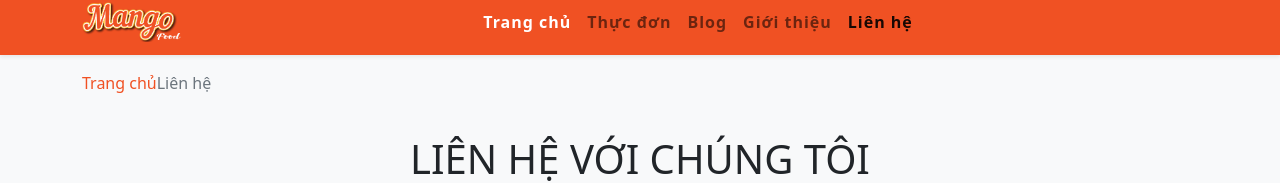
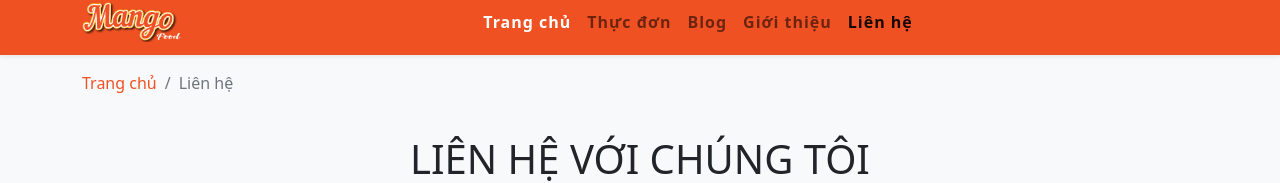
Before and after one commit to gnoud-it/fe-project-group1, a React (Create React App) app: page /lien-he in a window 1280 px wide. Shown: the part 132-315 px from the top of the page. Built offline with nearby package versions, Linux system fonts and the light colour scheme.

Commit message:
Xuan Thuan

```diff
--- a/src/App.js
+++ b/src/App.js
@@ -1,11 +1,15 @@
 import React from "react";
 import { BrowserRouter, Routes, Route } from "react-router-dom";
 import DefaultLayout from "./containers/DefaultLayout";
+import DangKy from "./pages/DangKy";
+import DangNhap from './pages/DangNhap';
 
 function App() {
   return (
     <BrowserRouter>
       <Routes>
+      <Route path="/dang-nhap" element={<DangNhap />} />
+      <Route path="/dang-ky" element={<DangKy />} />
         <Route path="/*" element={<DefaultLayout />} />
       </Routes>
     </BrowserRouter>
--- a/src/containers/Header.js
+++ b/src/containers/Header.js
@@ -1,5 +1,5 @@
 import React from "react";
-import {  NavLink } from "react-router-dom";
+import { NavLink } from "react-router-dom";
 import logo from "../images/logo.png";
 import logo_nav from "../images/logo-nav.png";
 
@@ -22,9 +22,12 @@ const Header = () => {
                               <li className="breadcrumb-item small">
                                  <h6 className="text-white float-start small">
                                     &nbsp;
-                        <a href="/#" className="text-decoration-none text-white">
-                          Giờ mở cửa: T2-T6: 7:00 AM - 22:30 PM, T7-CN: 7:30 AM
-                          - 23:00 PM
+                                    <a
+                                       href="/#"
+                                       className="text-decoration-none text-white"
+                                    >
+                                       Giờ mở cửa: T2-T6: 7:00 AM - 22:30 PM,
+                                       T7-CN: 7:30 AM - 23:00 PM
                                     </a>
                                  </h6>
                               </li>
@@ -46,14 +49,14 @@ const Header = () => {
                      <div className="col-12 col-lg-6 col-md-4 mt-1">
                         <h6 className="text-white float-start small pe-2 float-end">
                            <NavLink
-                              // to="/register"
+                              to="/dang-ky"
                               className="text-decoration-none text-index px-2 "
                            >
                               Đăng Ký
                            </NavLink>
                            <span className="text-index">/</span>
                            <NavLink
-                              // to="/login"
+                              to="/dang-nhap"
                               className="text-decoration-none text-index ps-2"
                            >
                               Đăng Nhập
@@ -94,7 +97,9 @@ const Header = () => {
                            data-bs-target="#exampleModal"
                         >
                            <i className="bi bi-basket2-fill fs-2 text-index" />
-                  <span className="badge text-bg-secondary rounded-5">+2</span>
+                           <span className="badge text-bg-secondary rounded-5">
+                              +2
+                           </span>
                         </button>
                      </div>
                   </div>
@@ -110,7 +115,12 @@ const Header = () => {
                >
                   <div className="container">
                      <NavLink className="navbar-brand" to={"/trang-chu"}>
-                <img src={logo_nav} alt="logo nav" width={100} height={40} />
+                        <img
+                           src={logo_nav}
+                           alt="logo nav"
+                           width={100}
+                           height={40}
+                        />
                      </NavLink>
                      <button
                         className="navbar-toggler"
--- a/src/pages/LienHe.js
+++ b/src/pages/LienHe.js
@@ -1,6 +1,5 @@
 /* eslint-disable jsx-a11y/iframe-has-title */
 import React from "react";
-
 
 const LienHe = () => {
    return (
@@ -17,15 +16,13 @@ const LienHe = () => {
                            Trang chủ
                         </a>
                      </li>
-                     <li>
                      <a
                         href="/lien-he"
                         className="breadcrumb-item active text-decoration-none text-index"
                         aria-current="page"
                      >
-                           Liên hệ<nav></nav>
+                        Liên hệ
                      </a>
-                     </li>
                   </ol>
                </nav>
             </div>
--- a/src/routes.js
+++ b/src/routes.js
@@ -5,6 +5,7 @@ import GioiThieu from "./pages/GioiThieu";
 import Blog from "./pages/Blog";
 import ChiTietSanPham from "./pages/ChiTietSanPham";
 import KhongTimThayTrang from "./pages/KhongTimThayTrang";
+import DangNhap from "./pages/DangNhap";
 
 const routes = [
   { path: "", component: <TrangChu /> },
@@ -16,6 +17,8 @@ const routes = [
   { path: "blog", component: <Blog /> },
   { path: "chi-tiet-san-pham", component: <ChiTietSanPham /> },
   { path: "*", component: <KhongTimThayTrang /> },
+  { path: "dang-nhap", component: <DangNhap/> },
+
 ];
 
 export default routes;
```
Lines whose indentation alone changed are shown as unchanged.
